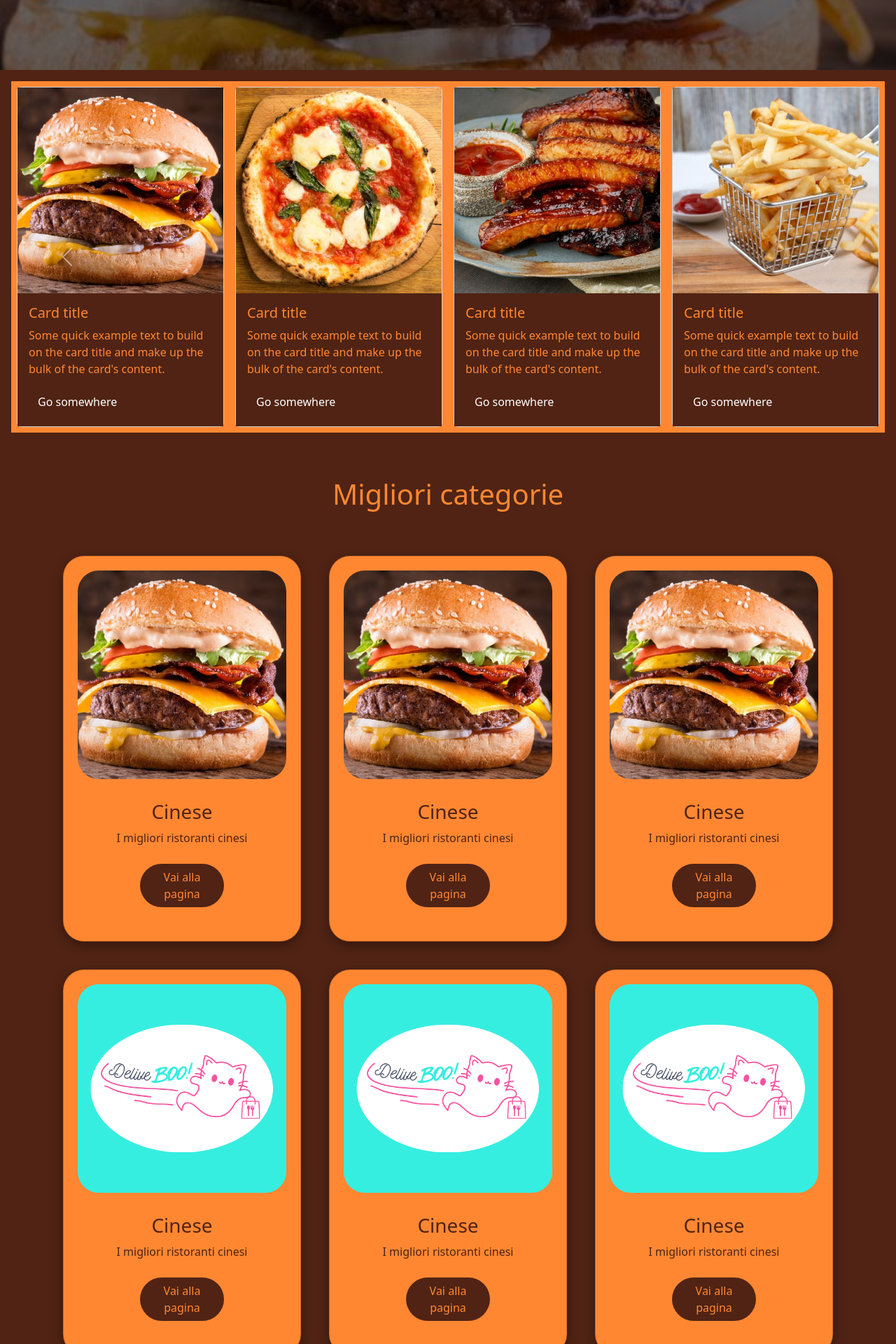
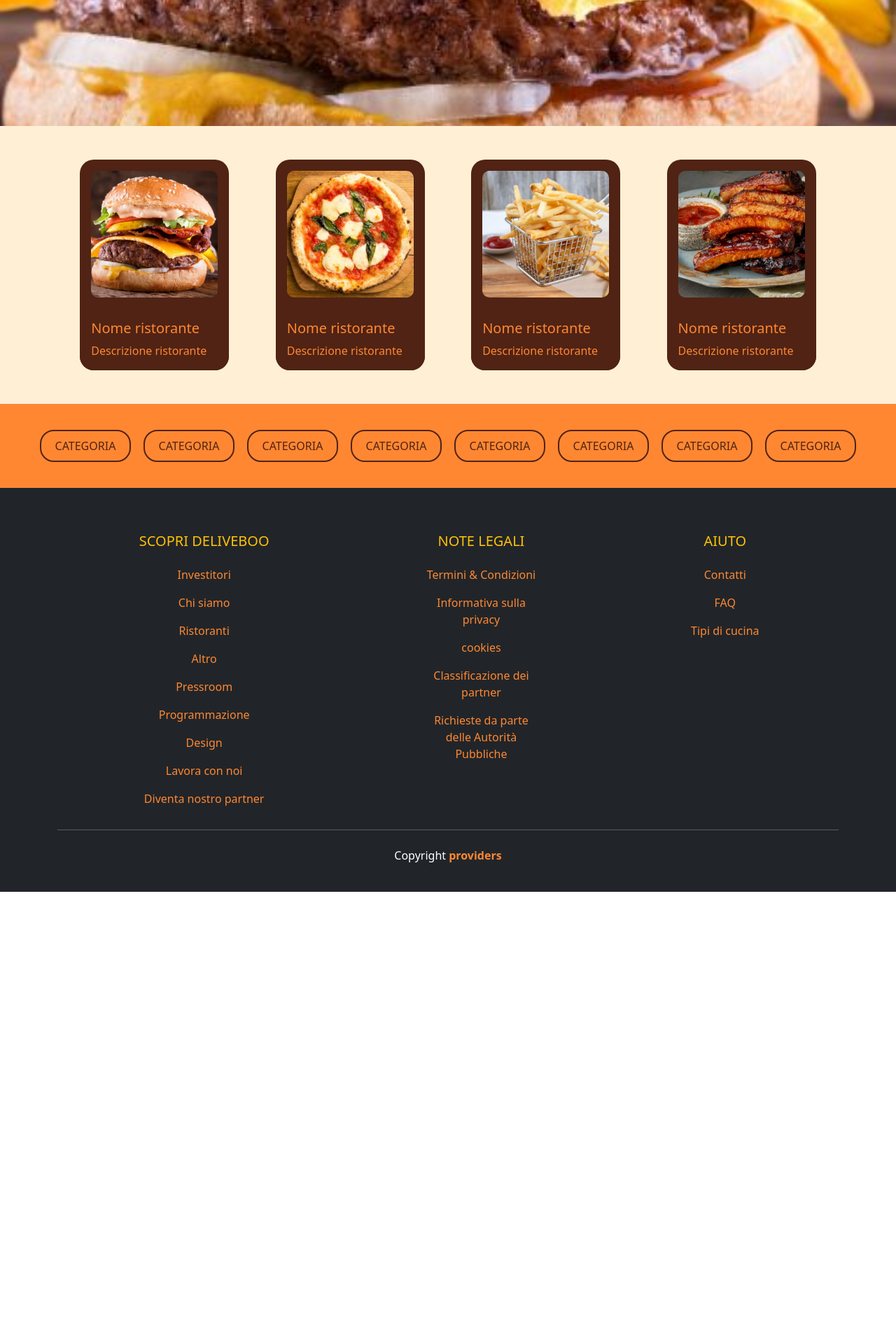
Before and after one commit to gabrielebottari/deliveboo-frontend, a Vue app: page / in a window 1280 px wide. Shown: the part 700-2620 px from the top of the page at 70% size. After the commit the page ends 1974 px from the top, so only its background shows below. Built offline with nearby package versions, Linux system fonts and the light colour scheme.

Commit message:
Modifiche homepage

```diff
--- a/src/App.vue
+++ b/src/App.vue
@@ -21,22 +21,15 @@ export default {
 </script>
 
 <template>
+    <AppHeader />
 
-    <div class="container-app">
+    <AppMain />
 
-        <AppHeader />
-
-        <AppMain />
-
-        <AppFooter />
-
-    </div>
+    <AppFooter />
 </template>
 
 <style lang="scss">
 @use "assets/scss/main" as *;
 @import "assets/scss/partials/reset";
-.container-app{
-    background-color: #F7CD1F;
-}
+
 </style>
--- a/src/assets/scss/partials/header.scss
+++ b/src/assets/scss/partials/header.scss
@@ -4,8 +4,6 @@
 .navbar {
     background-color: $primary;
     height: 80px;
-    margin: 20px;
-    border-radius: 16px;
     padding: 0.5rem;
 }
 
--- a/src/assets/scss/partials/homepage.scss
+++ b/src/assets/scss/partials/homepage.scss
@@ -22,8 +22,7 @@ h1{
 }
 
 img{
-    max-width: 100%;
-    max-height: 100%;
+    width: 100%;
 }
 @media screen and (min-width:576px){
     .carousel-inner {
@@ -39,19 +38,72 @@ img{
     }
 }
 
-.carousel-inner{
-    padding: 1em;
+
+.card-container
+{
+    display: flex;
+    justify-content: space-evenly;
+    background-color: #ffefd5;
 }
-.card {
-    margin: 0.5em;
+
+.card
+{
+    width: calc(90% / 5);
+    // margin: 1rem;
+    border: none;
+    background-color: $primary;
+    border-radius: 20px;
 }
-.card-map{
+
+.card img
+{
+    width: 100%;
+    border-radius: 10px;
+}
+
+.card-body
+{
+    color: $secondary;
+    background-color: $primary;
+    border-bottom-left-radius: 20px;
+    border-bottom-right-radius: 20px;
+}
+
+
+
+
+// CATEGORIES
+
+.categories
+{
+    display: flex;
     background-color: $secondary;
+    text-align: center;
+    padding-left: 10px;
+    padding-right: 10px;
+
+}
+
+.categories a
+{
+    text-decoration: none;
     color: $primary;
+    padding: 10px 20px;
+    border-radius: 20px;
+    border: 2px solid $primary;
 }
-.card > .img-wrapper, .card-body {
+
+
+.categories a:hover
+{
+    color: $secondary;
+    border: 2px solid $primary;
     background-color: $primary;
 }
+
+
+
+
 //STILE SEZIONE MAPS
 h6{
     text-transform: uppercase;
@@ -134,16 +186,6 @@ h6{
     width: 100%;
 }
 
-.background-header::before {
-    background-color: rgba(0, 0, 0, 0.6);
-    content: "";
-    position: absolute;
-    top: 0;
-    right: 0;
-    bottom: 0;
-    left: 0;
-}
-
 .background-header .container {
     height: 100vh;
     z-index: 1;
--- a/src/components/AppFooter.vue
+++ b/src/components/AppFooter.vue
@@ -87,43 +87,19 @@ export default {
                 </p>
             </div>
 
-            <div class="col-md-3 col-lg-2 col-xl-2 mx-auto mt-3">
-                <h5 class="text-uppercase mb-4 font-weight-bold text-warning">
-                    Porta Deliveroo con te
-                </h5>
-                <button class="btn btn-primary">
-                    Scarica google
-                </button>
-                <button class="btn btn-primary">
-                    Scarica mac
-                </button>
-            </div>
-
         </div>
 
         <hr class="mb-4">
 
         <div class="row align-items-center">
 
-            <div class="col-md-7 col-lg-8">
+            <div class="col">
                 <p>
                     Copyright
                     <a href="#">
                         <strong>providers</strong>
                     </a>
                 </p>
-            </div>
-
-            <div class="col-md-5 col-lg-4">
-                <div class="text-center text-md-right">
-                    <ul class="list-unstyled list-inline">
-                        <li class="list-inline-item">
-                            <a href="#" class="btn-floating btn-sm text-white">
-                                facebook
-                            </a>
-                        </li>
-                    </ul>
-                </div>
             </div>
 
         </div>
--- a/src/components/AppHeader.vue
+++ b/src/components/AppHeader.vue
@@ -14,9 +14,9 @@ export default {
 
 <template>
     <!--NAVBAR-->
-    <nav class="navbar navbar-expand-lg fixed-top">
+    <nav class="navbar navbar-expand-lg">
         <div class="container">
-            <a class="navbar-brand me-auto" href="#">Logo</a>
+            <a class="navbar-brand" href="#">Logo</a>
 
             <div class="offcanvas offcanvas-end" tabindex="-1" id="offcanvasNavbar" aria-labelledby="offcanvasNavbarLabel">
                 <div class="offcanvas-header">
--- a/src/pages/Homepage.vue
+++ b/src/pages/Homepage.vue
@@ -12,9 +12,9 @@ export default {
 
 <template>
 
-     <!--CONCEPT BACKGROUND HEADER,-->
+     <!-- JUMBO -->
      <section class="background-header">
-        <div class="container d-flex align-items-center justify-content-center fs-1 text-white flex-column">
+        <div class="container d-flex align-items-center justify-content-center fs-1 flex-column">
             <h1>
                 Deliveboo
             </h1>
@@ -24,228 +24,96 @@ export default {
 
         </div>
     </section>
-    <!--FINE BACKGROUND HEADER-->
 
-    <!--Carosello con i piatti-->
-    <!--Metterci i migliori in base alle valutazioni?-->
-    <div id="carouselExample" class="carousel slide">
-        <div class="carousel-inner">
 
-            <div class="carousel-item active">
+
+     <!-- CARDS -->
+
+    <div class="card-container p-5">
         <div class="card">
-                    <div class="img-wrapper">
-                        <img src="../assets/img/cheeseburger.jpg" alt="...">
+            <a href="">
+                <div class="card-img p-3">
+                    <img src="/src/assets/img/cheeseburger.jpg" alt="cheesburger">
                 </div>
                 <div class="card-body">
-                        <h5 class="card-title">Card title</h5>
-                        <p class="card-text">Some quick example text to build on the card title and make up the bulk of the card's content.</p>
-                        <a href="#" class="btn btn-primary">Go somewhere</a>
+                    <h5 class="card-title">Nome ristorante</h5>
+                    <p class="card-text">Descrizione ristorante</p>
                 </div>
+            </a>
         </div>
-            </div>
-            <div class="carousel-item">
+
+
+
         <div class="card">
-                    <div class="img-wrapper">
-                        <img src="../assets/img/margherita-pizza.jpg" alt="...">
+            <a href="">
+                <div class="card-img p-3">
+                    <img src="/src/assets/img/margherita-pizza.jpg" alt="cheesburger">
                 </div>
                 <div class="card-body">
-                        <h5 class="card-title">Card title</h5>
-                        <p class="card-text">Some quick example text to build on the card title and make up the bulk of the card's content.</p>
-                        <a href="#" class="btn btn-primary">Go somewhere</a>
+                    <h5 class="card-title">Nome ristorante</h5>
+                    <p class="card-text">Descrizione ristorante</p>
                 </div>
+            </a>
         </div>
-            </div>
-            <div class="carousel-item">
+
+
         <div class="card">
-                    <div class="img-wrapper">
-                        <img src="../assets/img/bbq-ribs.jpg" alt="...">
+            <a href="">
+                <div class="card-img p-3">
+                    <img src="/src/assets/img/french-fries.jpg" alt="cheesburger">
                 </div>
                 <div class="card-body">
-                        <h5 class="card-title">Card title</h5>
-                        <p class="card-text">Some quick example text to build on the card title and make up the bulk of the card's content.</p>
-                        <a href="#" class="btn btn-primary">Go somewhere</a>
+                    <h5 class="card-title">Nome ristorante</h5>
+                    <p class="card-text">Descrizione ristorante</p>
                 </div>
+            </a>
         </div>
-            </div>
-            <div class="carousel-item">
+
+
         <div class="card">
-                    <div class="img-wrapper">
-                        <img src="../assets/img/french-fries.jpg" alt="...">
+            <a href="">
+                <div class="card-img p-3">
+                    <img src="/src/assets/img/bbq-ribs.jpg" alt="cheesburger">
                 </div>
                 <div class="card-body">
-                        <h5 class="card-title">Card title</h5>
-                        <p class="card-text">Some quick example text to build on the card title and make up the bulk of the card's content.</p>
-                        <a href="#" class="btn btn-primary">Go somewhere</a>
+                    <h5 class="card-title">Nome ristorante</h5>
+                    <p class="card-text">Descrizione ristorante</p>
                 </div>
-                </div>
-            </div>
-        </div>
-        <button class="carousel-control-prev" type="button" data-bs-target="#carouselExample" data-bs-slide="prev">
-            <span class="carousel-control-prev-icon" aria-hidden="true"></span>
-            <span class="visually-hidden">Previous</span>
-        </button>
-        <button class="carousel-control-next" type="button" data-bs-target="#carouselExample" data-bs-slide="next">
-            <span class="carousel-control-next-icon" aria-hidden="true"></span>
-            <span class="visually-hidden">Next</span>
-        </button>
-    </div>
-   <!--Fine Carosello-->
-
-    <!--Parte dell'homepage che conterrà le mappe oppure un consiglio di ristoranti-->
-    <!--
-    <section class="section-map">
-
-        <div class="container container-section-map">
-            <div class="row">
-                <div class="col-12 col-md-4 col-lg-3">
-                    <div class="main-content">
-                        <h1>
-                            Controlla dove sono i tuoi ordini
-                        </h1>
-
-                        <p>
-                            Puoi seguire tutti gli spostamenti del tuo cibo, attraverso il rider che te lo consegnerà!
-                        </p>
-
-                        <div class="download-map-menu mt-4 justify-content-evenly d-flex">
-
-                            <div class="btn">
-                                Play store
-                            </div>
-
-                            <div class="btn">
-                                Mac
-                            </div>
-
-                        </div>
-                    </div>
-                </div>
-                <div class="col-12 col-md-8 col-lg-8">
-                    <div class="card p-4 card-map">
-                        <h3>
-                            Mappa
-                        </h3>
-                        <div class="map-wrapper">
-                            <iframe
-                                src="https://www.google.com/maps/embed?pb=!1m18!1m12!1m3!1d92181.05523497718!2d11.240967900000001!3d43.77995815000001!2m3!1f0!2f0!3f0!3m2!1i1024!2i768!4f13.1!3m3!1m2!1s0x132a56a680d2d6ad%3A0x93d57917efc72a03!2sFirenze%20FI!5e0!3m2!1sit!2sit!4v1711868064989!5m2!1sit!2sit"
-                                width="600"
-                                height="450"
-                                style="border:0;"
-                                allowfullscreen=""
-                                loading="lazy"
-                                referrerpolicy="no-referrer-when-downgrade"
-                                class="">
-                            </iframe>
-                        </div>
-                    </div>
-                </div>
+            </a>
         </div>
     </div>
 
-    </section>
-    -->
 
-   <!--parte dell'homepage che contiene LE CATEGORIE-->
-   <div class="categories-container">
-    <div class="container py-5">
-        <h1 class="text-center">
-            Migliori categorie
-        </h1>
 
-        <div class="row row-cols-1 row-cols-md-3 g-4 py-5">
+     <!-- CATEGORIES -->
+
+     <div class="categories p-5">
 
             <div class="col">
-                <div class="card categories-card">
-                    <img src="../assets/img/cheeseburger.jpg" class="card-img-top" alt="...">
-                    <div class="card-body text-center">
-                        <h3 class="card-title">Cinese</h3>
-                        <p class="card-text">
-                            I migliori ristoranti cinesi
-                        </p>
+                <a href="">CATEGORIA</a>
             </div>
-                    <div class="d-flex justify-content-around mb-5">
-                        <a href="#" class="btn">Vai alla pagina</a>
+            <div class="col">
+                <a href="">CATEGORIA</a>
             </div>
+            <div class="col">
+                <a href="">CATEGORIA</a>
             </div>
+            <div class="col">
+                <a href="">CATEGORIA</a>
+            </div>
+            <div class="col">
+                <a href="">CATEGORIA</a>
+            </div>
+            <div class="col">
+                <a href="">CATEGORIA</a>
+            </div>
+            <div class="col">
+                <a href="">CATEGORIA</a>
+            </div>
+            <div class="col">
+                <a href="">CATEGORIA</a>
             </div>
 
-            <div class="col">
-                <div class="card categories-card">
-                    <img src="../assets/img/cheeseburger.jpg" class="card-img-top" alt="...">
-                    <div class="card-body text-center">
-                        <h3 class="card-title">Cinese</h3>
-                        <p class="card-text">
-                            I migliori ristoranti cinesi
-                        </p>
-                    </div>
-                    <div class="d-flex justify-content-around mb-5">
-                        <a href="#" class="btn">Vai alla pagina</a>
-                    </div>
-                </div>
-            </div>
-
-            <div class="col">
-                <div class="card categories-card">
-                    <img src="../assets/img/cheeseburger.jpg" class="card-img-top" alt="...">
-                    <div class="card-body text-center">
-                        <h3 class="card-title">Cinese</h3>
-                        <p class="card-text">
-                            I migliori ristoranti cinesi
-                        </p>
-                    </div>
-                    <div class="d-flex justify-content-around mb-5">
-                        <a href="#" class="btn">Vai alla pagina</a>
-                    </div>
-                </div>
-            </div>
-
-            <div class="col">
-                <div class="card categories-card">
-                    <img src="../assets/img/deliveboo.png" class="card-img-top" alt="...">
-                    <div class="card-body text-center">
-                        <h3 class="card-title">Cinese</h3>
-                        <p class="card-text">
-                            I migliori ristoranti cinesi
-                        </p>
-                    </div>
-                    <div class="d-flex justify-content-around mb-5">
-                        <a href="#" class="btn">Vai alla pagina</a>
-                    </div>
-                </div>
-            </div>
-
-            <div class="col">
-                <div class="card categories-card">
-                    <img src="../assets/img/deliveboo.png" class="card-img-top" alt="...">
-                    <div class="card-body text-center">
-                        <h3 class="card-title">Cinese</h3>
-                        <p class="card-text">
-                            I migliori ristoranti cinesi
-                        </p>
-                    </div>
-                    <div class="d-flex justify-content-around mb-5">
-                        <a href="#" class="btn">Vai alla pagina</a>
-                    </div>
-                </div>
-            </div>
-
-            <div class="col">
-                <div class="card categories-card">
-                    <img src="../assets/img/deliveboo.png" class="card-img-top" alt="...">
-                    <div class="card-body text-center">
-                        <h3 class="card-title">Cinese</h3>
-                        <p class="card-text">
-                            I migliori ristoranti cinesi
-                        </p>
-                    </div>
-                    <div class="d-flex justify-content-around mb-5">
-                        <a href="#" class="btn">Vai alla pagina</a>
-                    </div>
-                </div>
-            </div>
-        </div>
-
-   </div>
      </div>
 
 </template>
```
Lines whose indentation alone changed are shown as unchanged.
